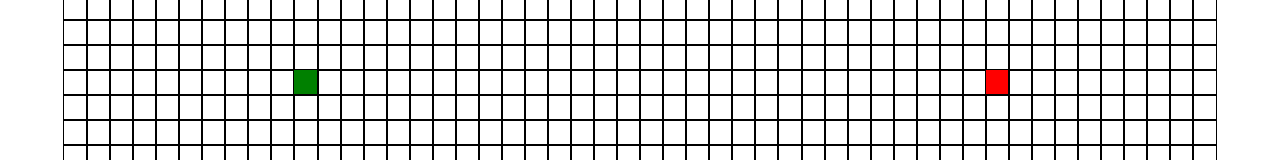
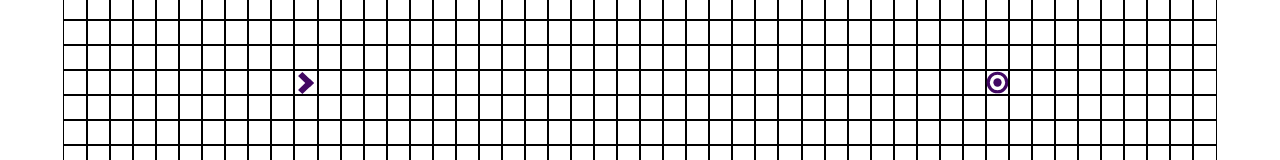
Before and after one commit to HarshalBhalerao/PathVisualizerV2, a React (Create React App) app: page / in a window 1280 px wide. Shown: the part 265-425 px from the top of the page. Built offline with nearby package versions, Linux system fonts and the light colour scheme.

Commit message:
Added start and end node images

```diff
--- a/src/components/Board/Node/Node.css
+++ b/src/components/Board/Node/Node.css
@@ -6,11 +6,33 @@
 }
 
 .node-finish {
-	background-color: red;
+	background-image: url(../../../circle.svg);
+  background-position: center;
+  background-repeat: no-repeat;
+  background-size: contain;
+  animation-name: specialNodes;
+  animation-duration: 2.0s;
+  animation-timing-function: ease-out;
+  animation-delay: 0;
+  animation-direction: alternate;
+  animation-iteration-count: 1;
+  animation-fill-mode: forwards;
+  animation-play-state: running;
 }
 
 .node-start {
-	background-color: green;
+	background-image: url(../../../triangletwo-right.svg);
+	background-position: center;
+  background-repeat: no-repeat;
+  background-size: contain;
+  animation-name: specialNodes;
+  animation-duration: 2.0s;
+  animation-timing-function: ease-out;
+  animation-delay: 0;
+  animation-direction: alternate;
+  animation-iteration-count: 1;
+  animation-fill-mode: forwards;
+  animation-play-state: running;
 }
 
 .node-visited {
```
Also changed, not shown: src/circle.svg (added), src/triangletwo-right.svg (added).
